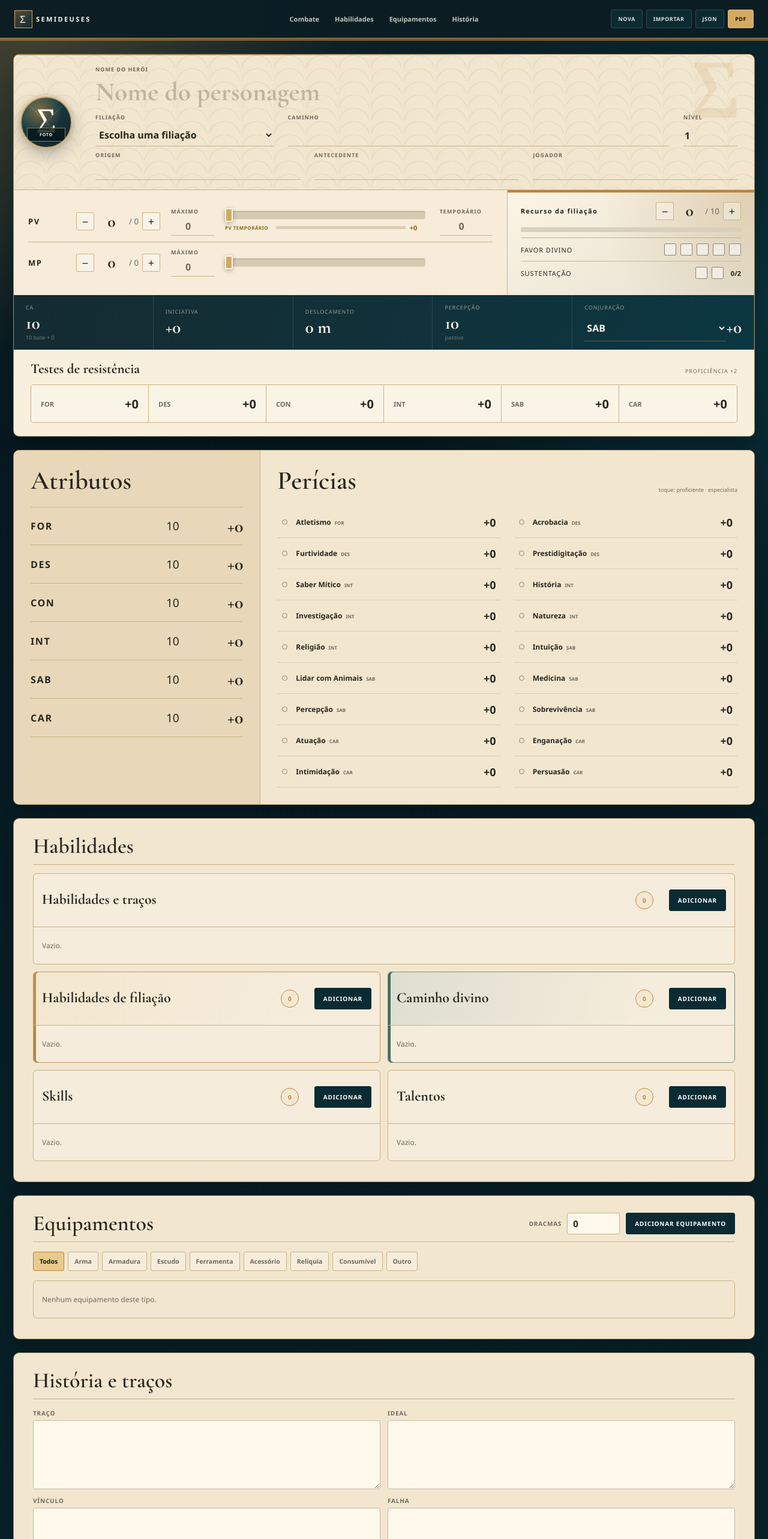
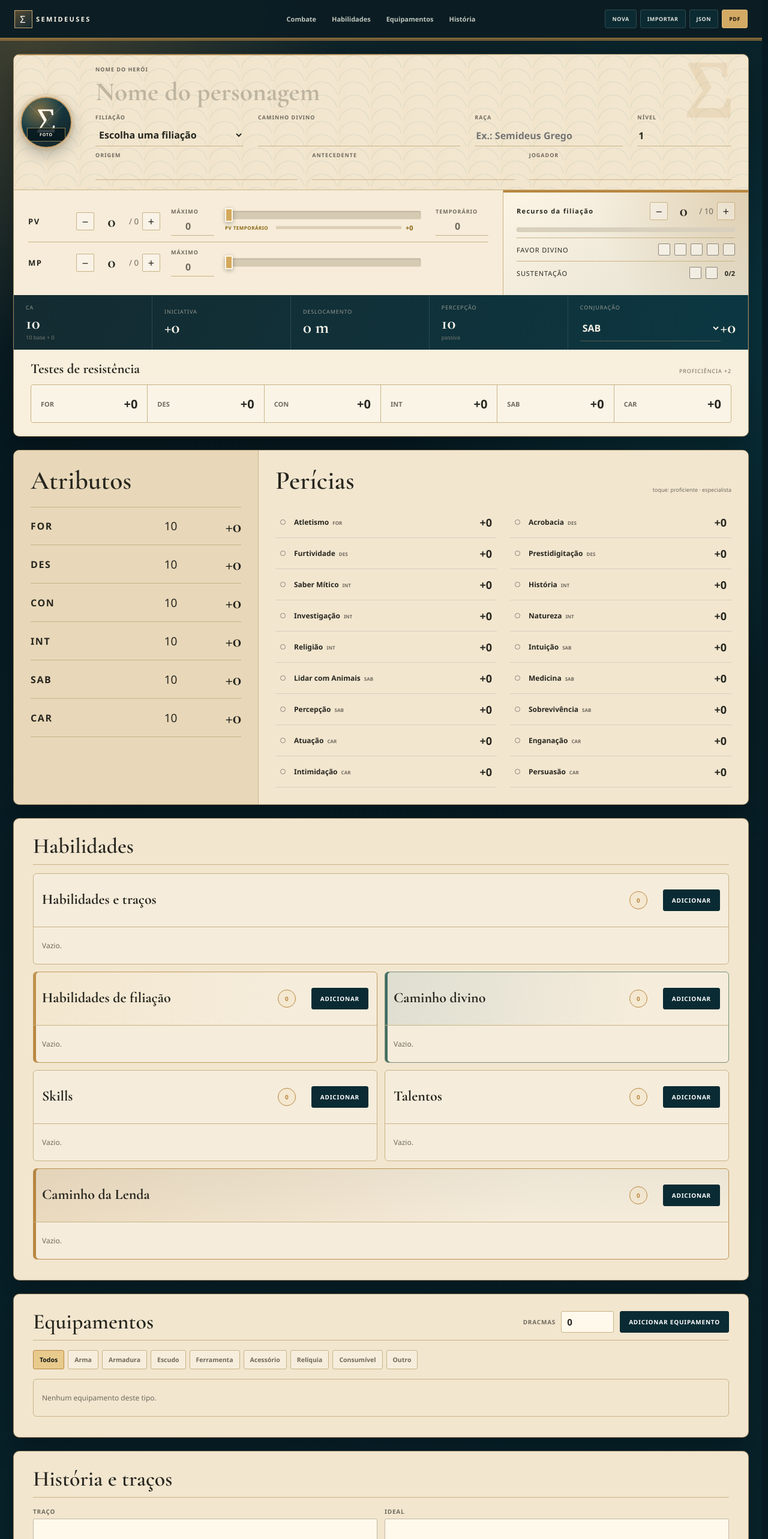
Before and after one commit to JvCarvalho07/semideuses-rpg, a React (Vite) app: page / in a window 1280 px wide. Shown: the top 2566 px of the page at 60% size. Built offline with nearby package versions, Linux system fonts and the light colour scheme; a web font is replaced by a local one.

Commit message:
Add race and legendary path support

```diff
--- a/src/App.tsx
+++ b/src/App.tsx
@@ -21,6 +21,7 @@ gsap.registerPlugin(ScrollTrigger, useGSAP);
 
 const ABILITY_ORDER = Object.keys(ABILITY_META) as AbilityCategory[];
 const EQUIPMENT_TYPES = ["Arma", "Armadura", "Escudo", "Ferramenta", "Acessório", "Relíquia", "Consumível", "Outro"];
+const RACE_SUGGESTIONS = ["Semideus Grego", "Sátiro", "Ciclope", "Mortal Vidente", "Legado"];
 
 function modifier(score: number) {
   return Math.floor((score - 10) / 2);
@@ -275,7 +276,16 @@ function normalizeSheet(candidate: CharacterSheet): CharacterSheet {
     ...candidate,
     version: 2,
     avatarDataUrl: candidate.avatarDataUrl || "",
+    race: candidate.race || "",
     dracmas: Math.max(0, Number(candidate.dracmas ?? 0)),
+    abilityGroups: {
+      abilities: candidate.abilityGroups?.abilities || [],
+      filiation: candidate.abilityGroups?.filiation || [],
+      path: candidate.abilityGroups?.path || [],
+      skills: candidate.abilityGroups?.skills || [],
+      talents: candidate.abilityGroups?.talents || [],
+      legend: candidate.abilityGroups?.legend || [],
+    },
   };
 }
 
@@ -417,7 +427,7 @@ export default function Home() {
       ...INITIAL_SHEET,
       name: "",
       player: "",
-      abilityGroups: { abilities: [], filiation: [], path: [], skills: [], talents: [] },
+      abilityGroups: { abilities: [], filiation: [], path: [], skills: [], talents: [], legend: [] },
       equipment: [],
       personality: { trait: "", ideal: "", bond: "", flaw: "", backgroundTrait: "", backgroundBond: "", appearance: "", history: "", notes: "" },
     });
@@ -476,14 +486,16 @@ export default function Home() {
             <div className="identity-fields">
               <label className="name-field"><span>Nome do herói</span><input placeholder="Nome do personagem" value={sheet.name} onChange={(event) => patch("name", event.target.value)} /></label>
               <div className="identity-row">
-                <label><span>Filiação</span><select value={sheet.filiation} onChange={(event) => {
+                <label className="identity-filiation"><span>Filiação</span><select value={sheet.filiation} onChange={(event) => {
                   const name = event.target.value;
                   const selected = FILIATIONS[name as keyof typeof FILIATIONS];
                   setSheet((current) => ({ ...current, filiation: name, divineResource: selected ? Math.min(current.divineResource, selected.max) : 0 }));
                 }}>{[<option key="empty" value="">Escolha uma filiação</option>, ...Object.keys(FILIATIONS).map((name) => <option key={name} value={name}>{name}</option>)]}</select></label>
-                <label><span>Caminho</span><input value={sheet.pathName} onChange={(event) => patch("pathName", event.target.value)} /></label>
-                <label><span>Nível</span><input type="number" min={1} max={20} value={sheet.level} onChange={(event) => patch("level", Number(event.target.value))} /></label>
+                <label className="identity-path"><span>Caminho divino</span><input value={sheet.pathName} onChange={(event) => patch("pathName", event.target.value)} /></label>
+                <label className="identity-race"><span>Raça</span><input list="race-options" placeholder="Ex.: Semideus Grego" value={sheet.race} onChange={(event) => patch("race", event.target.value)} /></label>
+                <label className="identity-level"><span>Nível</span><input type="number" min={1} value={sheet.level} onChange={(event) => patch("level", Math.max(1, Number(event.target.value)))} /></label>
               </div>
+              <datalist id="race-options">{RACE_SUGGESTIONS.map((race) => <option key={race} value={race} />)}</datalist>
               <div className="identity-secondary">
                 <label><span>Origem</span><input value={sheet.origin} onChange={(event) => patch("origin", event.target.value)} /></label>
                 <label><span>Antecedente</span><input value={sheet.background} onChange={(event) => patch("background", event.target.value)} /></label>
--- a/src/globals.css
+++ b/src/globals.css
@@ -16,7 +16,27 @@
 }
 
 * { box-sizing: border-box; }
-html { scroll-behavior: smooth; }
+html {
+  scroll-behavior: smooth;
+  scroll-padding-top: 84px;
+  scrollbar-gutter: stable;
+  scrollbar-color: #bd8b48 #06171c;
+  scrollbar-width: thin;
+}
+::-webkit-scrollbar { width: 12px; height: 12px; }
+::-webkit-scrollbar-button { width: 0; height: 0; display: none; }
+::-webkit-scrollbar-track { background: #06171c; }
+::-webkit-scrollbar-thumb {
+  min-height: 42px;
+  background: linear-gradient(180deg, #d7ad6b, #9f6938);
+  border: 3px solid #06171c;
+  border-radius: 999px;
+}
+::-webkit-scrollbar-thumb:hover { background: linear-gradient(180deg, #edc985, #ba7b42); }
+textarea { scrollbar-color: #b9863f var(--paper-bright); }
+textarea::-webkit-scrollbar { width: 10px; }
+textarea::-webkit-scrollbar-track { background: var(--paper-bright); border-radius: 999px; }
+textarea::-webkit-scrollbar-thumb { background: #b9863f; border: 3px solid var(--paper-bright); }
 body {
   margin: 0;
   background: var(--night);
@@ -259,10 +279,14 @@ input:focus, select:focus, textarea:focus {
 .name-field input::placeholder { color: #aaa28f; opacity: .72; }
 .identity-row {
   display: grid;
-  grid-template-columns: minmax(140px, .7fr) 1.5fr 90px;
+  grid-template-columns: repeat(12, minmax(0, 1fr));
   gap: 24px;
   margin-top: 10px;
 }
+.identity-filiation { grid-column: span 3; }
+.identity-path { grid-column: span 4; }
+.identity-race { grid-column: span 3; }
+.identity-level { grid-column: span 2; }
 .identity-row input, .identity-row select { font-weight: 730; }
 .identity-secondary {
   display: grid;
@@ -489,6 +513,7 @@ input:focus, select:focus, textarea:focus {
   padding: 28px 32px 34px;
   scroll-margin-top: 82px;
 }
+#inicio, #combate, #habilidades, #equipamentos, #historia { scroll-margin-top: 82px; }
 .abilities-section, .equipment-section { display: block; }
 .section-toolbar {
   min-height: 48px;
@@ -529,11 +554,21 @@ input:focus, select:focus, textarea:focus {
   border-color: color-mix(in srgb, var(--deity-secondary) 44%, var(--line));
   box-shadow: inset 4px 0 0 color-mix(in srgb, var(--deity-secondary) 68%, var(--bronze));
 }
+.ability-category.category-legend {
+  grid-column: 1 / -1;
+  border-color: color-mix(in srgb, var(--bronze) 72%, var(--line));
+  box-shadow: inset 4px 0 0 var(--bronze);
+}
 .category-filiation .category-heading {
   background: linear-gradient(100deg, color-mix(in srgb, var(--deity-light) 16%, transparent), transparent 72%);
 }
 .category-path .category-heading {
   background: linear-gradient(100deg, color-mix(in srgb, var(--deity-secondary) 10%, transparent), transparent 72%);
+}
+.category-legend .category-heading {
+  background:
+    linear-gradient(100deg, rgba(185, 134, 63, .18), transparent 72%),
+    linear-gradient(180deg, color-mix(in srgb, var(--deity-deep) 4%, transparent), transparent);
 }
 .ability-category:first-child { grid-column: 1 / -1; }
 .category-heading {
@@ -767,8 +802,10 @@ footer a:hover { color: var(--deity-light); }
   .hero-identity { grid-template-columns: 78px 1fr; min-height: 0; }
   .identity-fields { padding: 20px 20px; }
   .name-field input { font-size: 37px; }
-  .identity-row { grid-template-columns: 1fr 84px; }
-  .identity-row label:nth-child(2) { grid-row: 2; grid-column: 1 / -1; }
+  .identity-row { grid-template-columns: repeat(6, minmax(0, 1fr)); gap: 10px; }
+  .identity-filiation, .identity-race { grid-column: span 3; }
+  .identity-path { grid-column: span 5; }
+  .identity-level { grid-column: span 1; }
   .identity-secondary { grid-template-columns: 1fr; gap: 10px; }
   .combat-dashboard { grid-template-columns: 1fr; }
   .vitals-block, .divine-block { grid-column: 1 / -1; }
@@ -786,6 +823,7 @@ footer a:hover { color: var(--deity-light); }
 }
 
 @media (max-width: 580px) {
+  html { scrollbar-gutter: auto; }
   .app-nav {
     min-height: 58px;
     padding: 7px 10px;
@@ -818,6 +856,10 @@ footer a:hover { color: var(--deity-light); }
   .name-field { min-height: 56px; padding-left: 68px; }
   .name-field input { font-size: 26px; }
   .identity-row, .identity-secondary { gap: 8px; }
+  .identity-row { grid-template-columns: repeat(6, minmax(0, 1fr)); }
+  .identity-filiation, .identity-race { grid-column: span 3; }
+  .identity-path { grid-column: span 5; }
+  .identity-level { grid-column: span 1; }
   .identity-secondary { grid-template-columns: 1fr 1fr; }
   .identity-secondary label:last-child { grid-column: 1 / -1; }
   .vitals-block, .divine-block, .saving-throws, .attributes-column, .skills-column { padding: 18px 15px; }
@@ -938,10 +980,15 @@ footer a:hover { color: var(--deity-light); }
   .portrait-frame > span { font-size: 12mm; }
   .identity-fields { padding: 4mm 5mm 3.5mm; }
   .name-field input { font-size: 24pt; line-height: 1; }
-  .identity-row { margin-top: 2mm; gap: 5mm; grid-template-columns: minmax(32mm, .7fr) 1.5fr 18mm; }
-  .identity-secondary { margin-top: 1.5mm; gap: 5mm; }
+  .identity-row { margin-top: 2mm; gap: 3mm; grid-template-columns: repeat(12, minmax(0, 1fr)); }
+  .identity-filiation { grid-column: span 3; }
+  .identity-path { grid-column: span 4; }
+  .identity-race { grid-column: span 3; }
+  .identity-level { grid-column: span 2; }
+  .identity-secondary { margin-top: 1.5mm; gap: 5mm; grid-template-columns: repeat(3, minmax(0, 1fr)); }
   .identity-fields label > span { font-size: 6.5pt; }
   .identity-fields input, .identity-fields select { padding: 1mm 0; font-size: 8.5pt; }
+  .identity-fields input::placeholder { color: transparent; }
 
   .combat-dashboard { grid-template-columns: repeat(12, minmax(0, 1fr)); }
   .vitals-block { grid-column: span 8; padding: 3.5mm 4mm; }
--- a/src/model.ts
+++ b/src/model.ts
@@ -1,5 +1,5 @@
 export type AttributeKey = "for" | "des" | "con" | "int" | "sab" | "car";
-export type AbilityCategory = "abilities" | "filiation" | "path" | "skills" | "talents";
+export type AbilityCategory = "abilities" | "filiation" | "path" | "skills" | "talents" | "legend";
 
 export type Ability = {
   id: string;
@@ -31,6 +31,7 @@ export type CharacterSheet = {
   version: number;
   avatarDataUrl: string;
   name: string;
+  race: string;
   filiation: string;
   pathName: string;
   origin: string;
@@ -121,6 +122,7 @@ export const ABILITY_META: Record<AbilityCategory, { title: string; description:
   path: { title: "Caminho divino", description: "Progressão própria do caminho escolhido." },
   skills: { title: "Skills", description: "Técnicas criadas, treinadas ou adquiridas." },
   talents: { title: "Talentos", description: "Especializações e vantagens permanentes." },
+  legend: { title: "Caminho da Lenda", description: "Feitos Lendários e progressão épica do nível 21 em diante." },
 };
 
 let seed = 0;
@@ -146,6 +148,7 @@ export const INITIAL_SHEET: CharacterSheet = {
   version: 2,
   avatarDataUrl: "",
   name: "",
+  race: "",
   filiation: "",
   pathName: "",
   origin: "",
@@ -168,7 +171,7 @@ export const INITIAL_SHEET: CharacterSheet = {
   initiativeExtra: 0,
   caExtra: 0,
   dracmas: 0,
-  abilityGroups: { abilities: [], filiation: [], path: [], skills: [], talents: [] },
+  abilityGroups: { abilities: [], filiation: [], path: [], skills: [], talents: [], legend: [] },
   equipment: [],
   personality: {
     trait: "",
```
Also changed, not shown: 2 other files (tests, documents, lock files or other folders).
